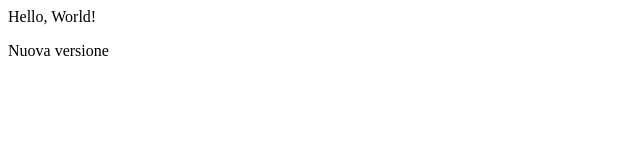
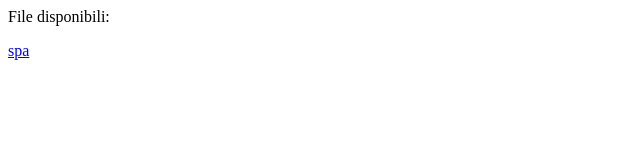
Before and after one commit to nriva/nriva.github.io, a plain HTML site: page index.html in a window 1280 px wide. Shown: the whole page, without its empty margins (0-640 px from the left). Drawn offline with Linux system fonts and the light colour scheme.

Commit message:
Modifiche alla home page

```diff
--- a/index.html
+++ b/index.html
@@ -1,7 +1,7 @@
 <html>
   <title>GitHub Pages: nriva</title>
 <body>
-  <p>Hello, World!</p>
-  <p>Nuova versione</p>
+  <p>File disponibili:</p>
+  <a href="spa.html">spa</a>
 </body>
 </html>
```
